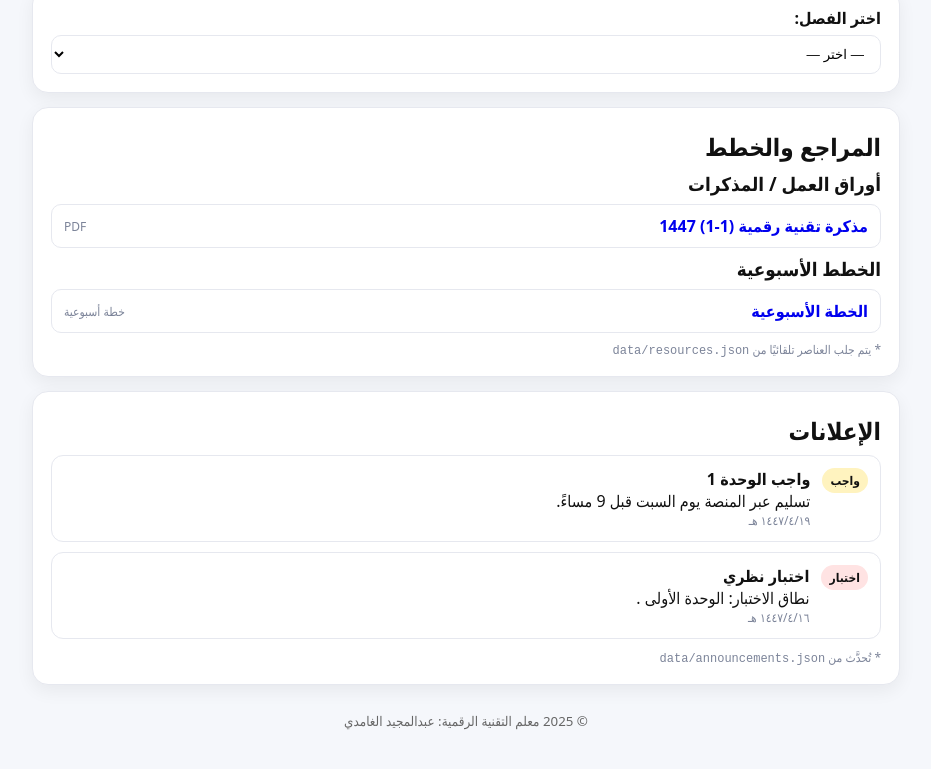
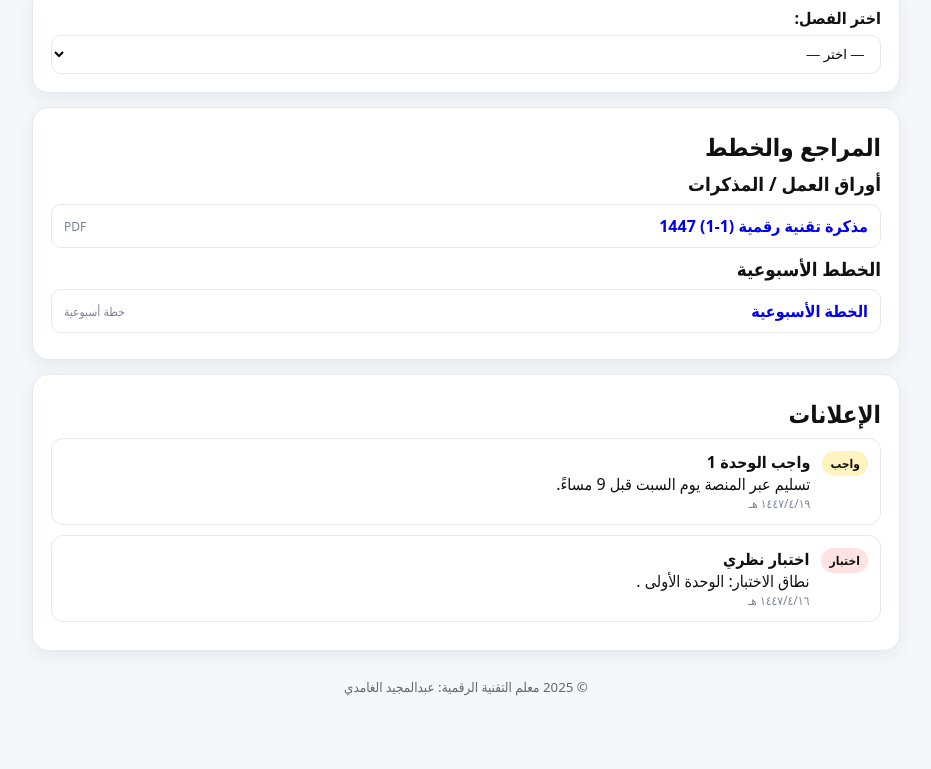
Before and after one commit to mjeed119/zid, a plain HTML site: page index.html in a window 1280 px wide. Shown: the part 109-878 px from the top of the page, without its empty margins (174-1105 px from the left). After the commit the page ends 846 px from the top, so only its background shows below. Drawn offline with Linux system fonts and the light colour scheme; no server answers; files whose address does not match are found by name.

Commit message:
Add files via upload

```diff
--- a/index.html
+++ b/index.html
@@ -73,13 +73,13 @@
       <ul id="plansList" class="list"></ul>
       <h3 id="linksHeader" style="display:none;">روابط مفيدة</h3>
       <ul id="linksList" class="list"></ul>
-      <div class="muted">* يتم جلب العناصر تلقائيًا من <code>data/resources.json</code></div>
+      <div class="muted">     <code></code></div>
     </section>
 
     <section class="card" id="announcementsSection">
       <h2>الإعلانات</h2>
       <ul id="annList" class="ann-list"></ul>
-      <div class="muted">* تُحدَّث من <code>data/announcements.json</code></div>
+      <div class="muted">   <code></code></div>
     </section>
 
     <footer><small>© <span id="year"></span> معلم التقنية الرقمية: عبدالمجيد الغامدي</small></footer>
```
